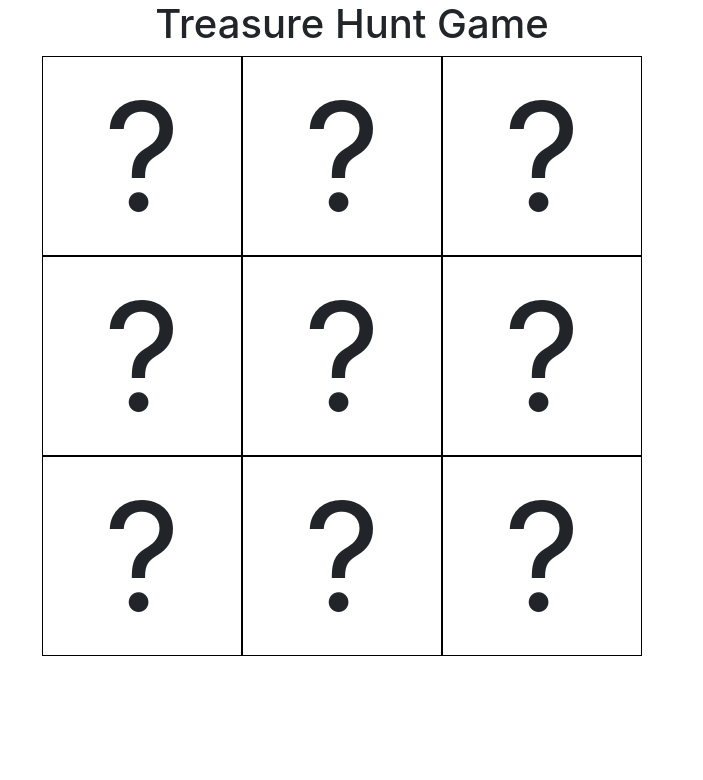
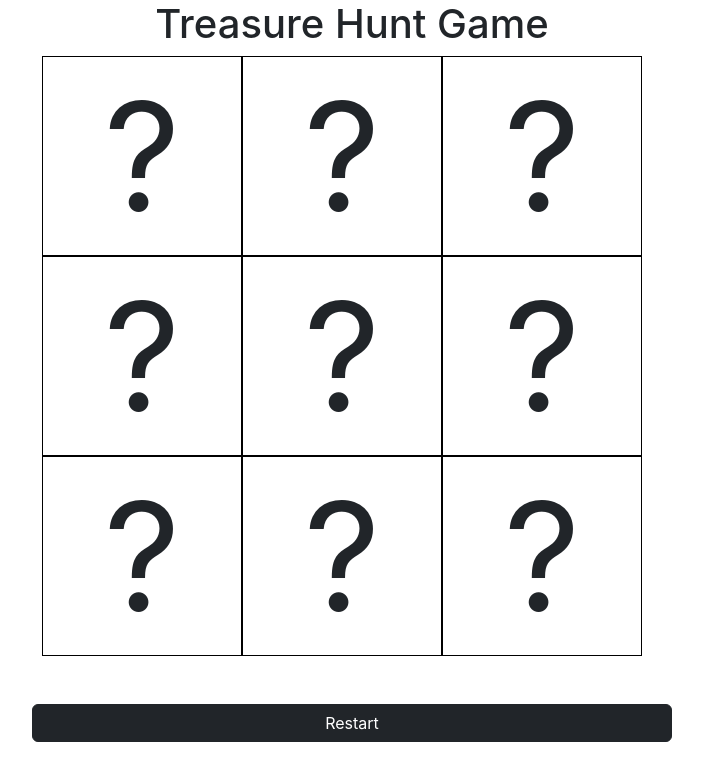
Before and after one commit to learn-academy-2023-golf/treasurehunt-lyolayale, a React (Create React App) app: page / in a window 1280 px wide. Shown: the top 780 px of the page, without its empty margins (288-991 px from the left). Built offline with nearby package versions, Linux system fonts and the light colour scheme.

Commit message:
Created restart fn -> onClick -> to restart the game.

```diff
--- a/src/App.js
+++ b/src/App.js
@@ -2,18 +2,10 @@ import React, { useState } from "react";
 import "./App.css";
 import Square from "./components/Square";
 
+const theBoard = ["?", "?", "?", "?", "?", "?", "?", "?", "?"];
+
 const App = () => {
-  const [board, setBoard] = useState([
-    "?",
-    "?",
-    "?",
-    "?",
-    "?",
-    "?",
-    "?",
-    "?",
-    "?",
-  ]);
+  const [board, setBoard] = useState(theBoard);
 
   const [treasureLocation, setTreasureLocation] = useState(
     Math.floor(Math.random() * board.length)
@@ -44,6 +36,12 @@ const App = () => {
     }
   };
 
+  const restart = () => {
+    setBoard(theBoard);
+    setTreasureLocation(Math.floor(Math.random() * board.length));
+    setBombLocation(Math.floor(Math.random() * board.length));
+  };
+
   return (
     <>
       <h1>Treasure Hunt Game</h1>
@@ -57,6 +55,12 @@ const App = () => {
           />
         ))}
       </div>
+      <button
+        onClick={restart}
+        className="btn btn-dark d-block w-50 m-auto my-5"
+      >
+        Restart
+      </button>
     </>
   );
 };
```
Also changed, not shown: 1 other file (tests, documents, lock files or other folders).
